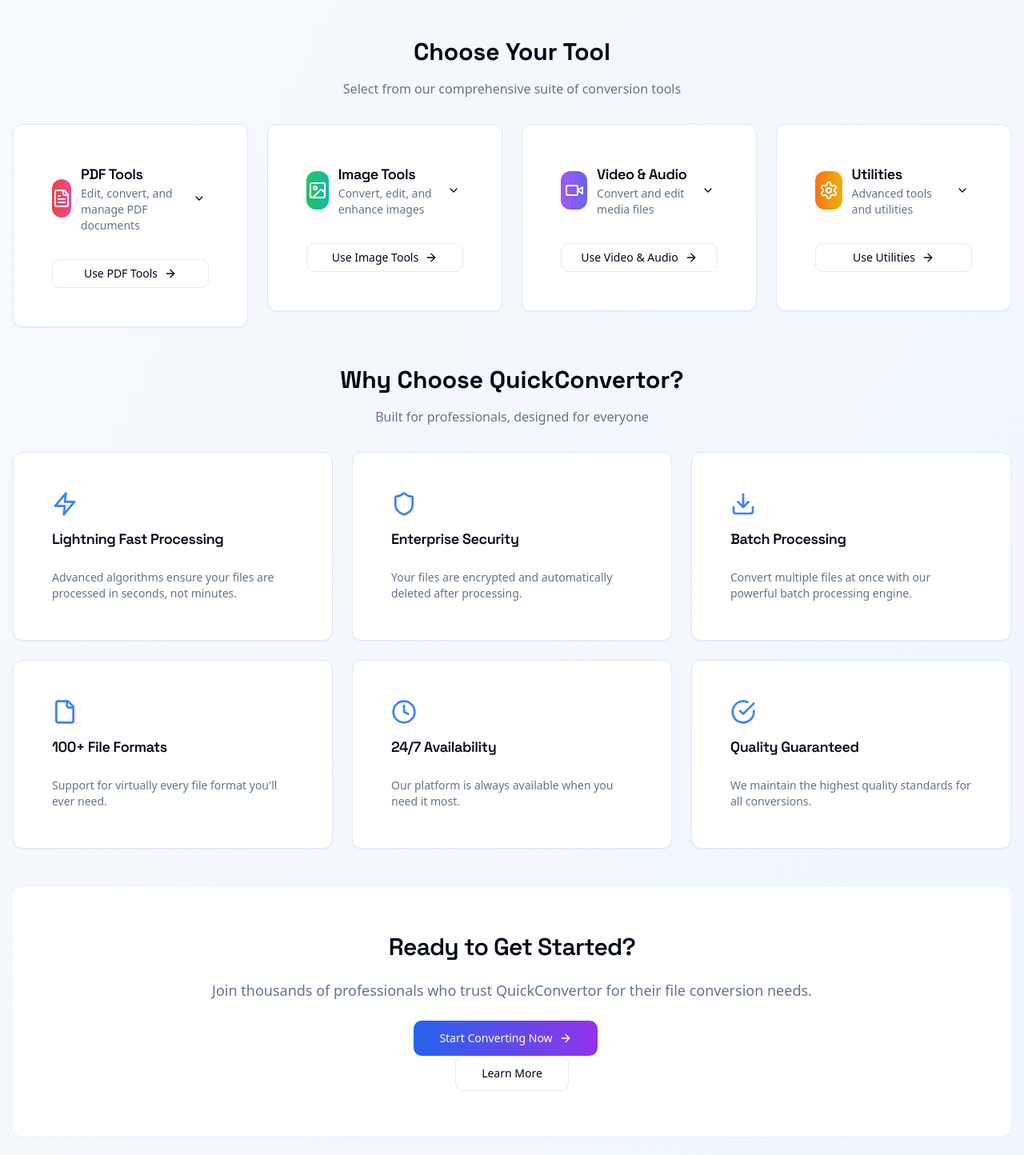
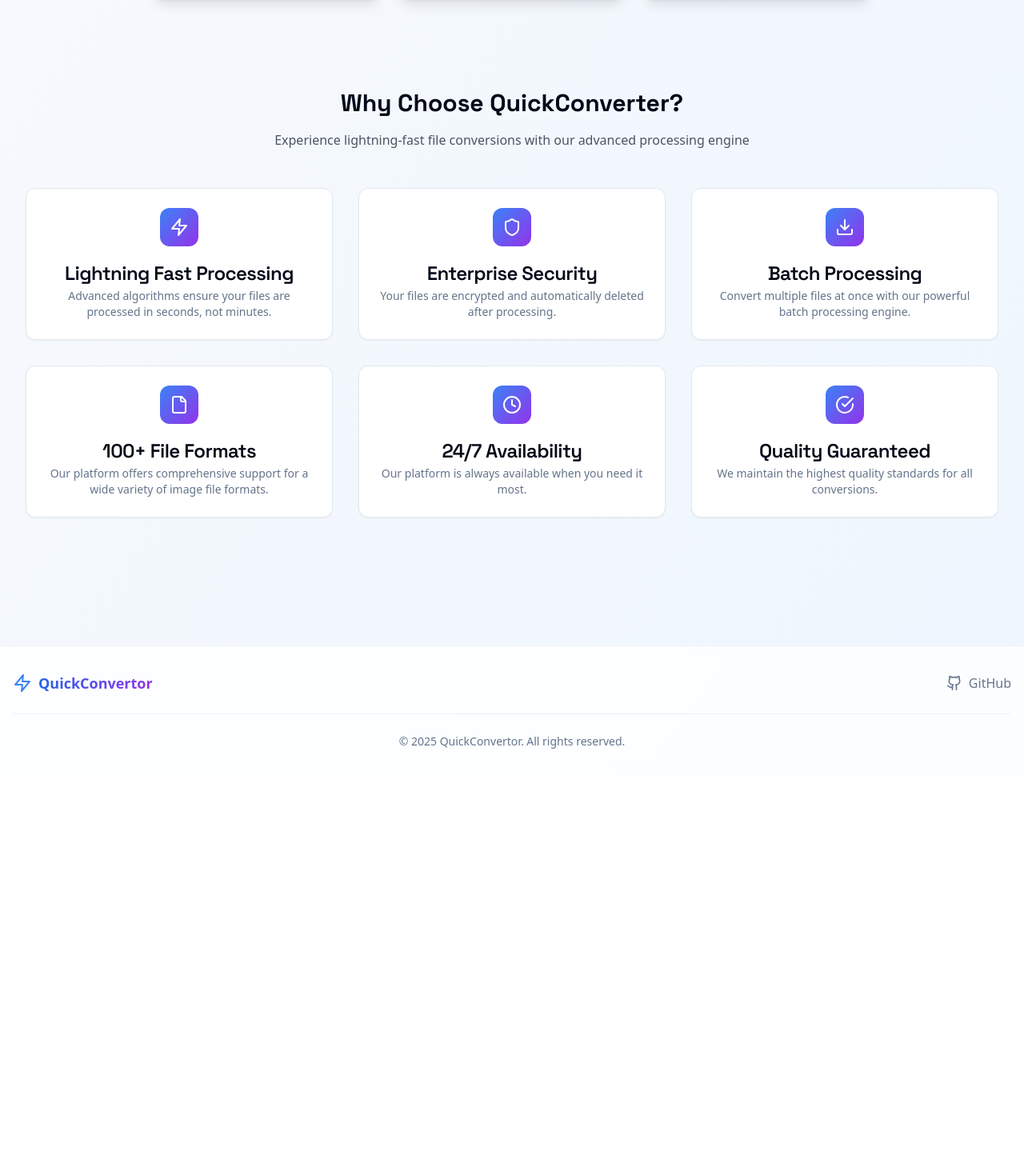
Before and after one commit to aakashsharma7/QuickConverter, a Next.js app: page / in a window 1280 px wide. Shown: the part 826-2270 px from the top of the page at 80% size. After the commit the page ends 1795 px from the top, so only its background shows below. Built offline with nearby package versions, Linux system fonts and the light colour scheme.

Commit message:
Added an enhanced dashboard UI with animated hero section, feature cards, analytics modal, detailed statistics section, and smooth Framer Motion animations for headers, cards, icons, and micro-interactions including theme toggle and footer elements.

```diff
--- a/app/page.tsx
+++ b/app/page.tsx
@@ -2,6 +2,7 @@
 
 import { useState } from 'react'
 import { motion } from 'framer-motion'
+import Link from 'next/link'
 import {
   FileText,
   Image,
@@ -53,6 +54,9 @@
     color: 'from-green-500 to-teal-500',
     tools: [
       { name: 'Format Converter', description: 'JPG, PNG, WebP, and more', icon: Image },
+      { name: 'Image to PDF', description: 'Convert JPG, PNG, WebP, TIFF to PDF', icon: FileText },
+      { name: 'SVG to ICO', description: 'Convert SVG files to ICO format', icon: Image },
+      { name: 'ICO to SVG', description: 'Convert ICO files to SVG format', icon: Image },
       { name: 'Background Remover', description: 'Remove image backgrounds', icon: Image },
       { name: 'Watermark Remover', description: 'Remove watermarks from images', icon: Shield },
       { name: 'Image Compressor', description: 'Reduce file size while maintaining quality', icon: Zap },
@@ -90,6 +94,7 @@
   const [selectedCategory, setSelectedCategory] = useState('all')
   const [isUploading, setIsUploading] = useState(false)
   const [uploadProgress, setUploadProgress] = useState(0)
+  const [uploadStatus, setUploadStatus] = useState<string>('')
   const [uploadedFiles, setUploadedFiles] = useState<File[]>([])
   const [showConversionModal, setShowConversionModal] = useState(false)
   const [showAnalytics, setShowAnalytics] = useState(false)
@@ -99,14 +104,16 @@
   const handleFileUpload = async (files: File[]) => {
     setIsUploading(true)
     setUploadProgress(0)
+    setUploadStatus('uploading')
 
-    // Simulate upload progress
+    // Simulate upload progress with more realistic timing
     const interval = setInterval(() => {
       setUploadProgress(prev => {
         if (prev >= 100) {
           clearInterval(interval)
           setIsUploading(false)
           setUploadedFiles(files)
+          setUploadStatus('completed')
           setShowConversionModal(true)
           toast({
             title: "Upload Complete!",
@@ -114,9 +121,15 @@
           })
           return 100
         }
-        return prev + 10
+
+        // More realistic progress simulation
+        let increment = Math.random() * 20 + 10 // 10-30% increments
+        if (prev > 80) {
+          increment = Math.random() * 8 + 2 // Slower progress near completion
+        }
+        return Math.min(prev + increment, 100)
       })
-    }, 200)
+    }, 150 + Math.random() * 200) // Random interval between 150-350ms
   }
 
   const handleToolSelect = (toolName: string) => {
@@ -146,7 +159,7 @@
   return (
     <div className="min-h-screen bg-gradient-to-br from-slate-50 to-blue-50 dark:from-slate-900 dark:to-slate-800">
       {/* Header */}
-      <header className="sticky top-0 z-50 glass dark:glass-dark border-b border-white/20">
+        <header className="sticky top-4 z-50 backdrop-blur-md bg-white/80 dark:bg-slate-900/80 border border-white/20 shadow-lg rounded-2xl mx-4">
         <div className="container mx-auto px-4 py-4">
           <div className="flex items-center justify-between">
             <motion.div
@@ -224,7 +237,6 @@
                 </motion.p>
               </div>
             </motion.div>
-
             <div className="flex items-center space-x-4">
               <Button
                 variant="ghost"
@@ -245,7 +257,6 @@
                 <BarChart3 className="w-4 h-4 mr-2" />
                 Analytics
               </Button>
-
               <Button variant="gradient" className="hidden sm:flex">
                 <Upload className="w-4 h-4 mr-2" />
                 Upload Files
@@ -255,7 +266,7 @@
         </div>
       </header>
 
-      <main className="container mx-auto px-4 py-8">
+      <main className="container mx-auto px-4 py-8 pt-8">
         {/* Hero Section */}
         <motion.section
           initial={{ opacity: 0, y: 20 }}
@@ -275,20 +286,32 @@
           </p>
 
           {/* Upload Zone */}
-          <div className="max-w-2xl mx-auto mb-8">
+          <motion.div
+            className="max-w-2xl mx-auto mb-8"
+            initial={{ opacity: 0, y: 20 }}
+            animate={{ opacity: 1, y: 0 }}
+            transition={{ delay: 0.4, duration: 0.6, ease: "easeOut" }}
+            whileHover={{
+              scale: 1.02,
+              transition: { duration: 0.2 }
+            }}
+          >
             <FileUploadZone
-              onUpload={handleFileUpload}
+              onFilesSelected={handleFileUpload}
               isUploading={isUploading}
-              progress={uploadProgress}
+              uploadProgress={uploadProgress}
+              uploadStatus={uploadStatus}
             />
-          </div>
+          </motion.div>
+
+
 
           {/* Stats */}
           <div className="grid grid-cols-1 md:grid-cols-3 gap-6 max-w-4xl mx-auto">
             <motion.div
               initial={{ opacity: 0, y: 20 }}
               animate={{ opacity: 1, y: 0 }}
-              className="glass dark:glass-dark p-6 rounded-xl"
+              className="backdrop-blur-md bg-white/60 dark:bg-slate-800/60 border border-white/20 dark:border-slate-700/20 p-6 rounded-xl shadow-lg"
               whileHover={{
                 scale: 1.05,
                 y: -5,
@@ -323,7 +346,7 @@
             <motion.div
               initial={{ opacity: 0, y: 20 }}
               animate={{ opacity: 1, y: 0 }}
-              className="glass dark:glass-dark p-6 rounded-xl"
+              className="backdrop-blur-md bg-white/60 dark:bg-slate-800/60 border border-white/20 dark:border-slate-700/20 p-6 rounded-xl shadow-lg"
               whileHover={{
                 scale: 1.05,
                 y: -5,
@@ -358,7 +381,7 @@
             <motion.div
               initial={{ opacity: 0, y: 20 }}
               animate={{ opacity: 1, y: 0 }}
-              className="glass dark:glass-dark p-6 rounded-xl"
+              className="backdrop-blur-md bg-white/60 dark:bg-slate-800/60 border border-white/20 dark:border-slate-700/20 p-6 rounded-xl shadow-lg"
               whileHover={{
                 scale: 1.05,
                 y: -5,
@@ -392,178 +415,92 @@
           </div>
         </motion.section>
 
-        {/* Tool Categories */}
-        <section className="mb-12">
+
+
+        {/* Features Section */}
+        <section className="py-16">
+          <div className="container mx-auto px-4">
             <motion.div
               initial={{ opacity: 0, y: 20 }}
               animate={{ opacity: 1, y: 0 }}
-            className="text-center mb-8"
+              transition={{ duration: 0.6 }}
+              className="text-center mb-12"
             >
-            <motion.h3
-              className="text-3xl font-bold mb-4"
-              initial={{ opacity: 0, y: 10 }}
-              animate={{ opacity: 1, y: 0 }}
-              transition={{ delay: 0.1, duration: 0.6 }}
-              whileHover={{
-                scale: 1.02,
-                textShadow: "0 0 10px rgba(59, 130, 246, 0.3)"
-              }}
-            >
-              Choose Your Tool
-            </motion.h3>
-            <motion.p
-              className="text-muted-foreground"
-              initial={{ opacity: 0, y: 10 }}
-              animate={{ opacity: 1, y: 0 }}
-              transition={{ delay: 0.2, duration: 0.6 }}
-              whileHover={{
-                scale: 1.01,
-                color: "hsl(var(--foreground))"
-              }}
-            >
-              Select from our comprehensive suite of conversion tools
-            </motion.p>
+              <h2 className="text-3xl font-bold mb-4">Why Choose QuickConverter?</h2>
+              <p className="text-gray-600 dark:text-gray-400 max-w-2xl mx-auto">
+                Experience lightning-fast file conversions with our advanced processing engine
+              </p>
             </motion.div>
 
-          <div className="grid grid-cols-1 md:grid-cols-2 lg:grid-cols-4 gap-6">
-            {toolCategories.map((category, index) => (
-              <motion.div
-                key={category.id}
-                initial={{ opacity: 0, y: 20 }}
-                animate={{ opacity: 1, y: 0 }}
-                transition={{ delay: index * 0.1 }}
-              >
-                <ToolCard
-                  category={category}
-                  onToolSelect={handleToolSelect}
-                />
-              </motion.div>
-            ))}
-          </div>
-        </section>
-
-        {/* Features Section */}
-        <section className="mb-12">
-          <motion.div
-            initial={{ opacity: 0, y: 20 }}
-            animate={{ opacity: 1, y: 0 }}
-            className="text-center mb-8"
-          >
-            <motion.h3
-              className="text-3xl font-bold mb-4"
-              initial={{ opacity: 0, y: 10 }}
-              animate={{ opacity: 1, y: 0 }}
-              transition={{ delay: 0.1, duration: 0.6 }}
-              whileHover={{
-                scale: 1.02,
-                textShadow: "0 0 10px rgba(59, 130, 246, 0.3)"
-              }}
-            >
-              Why Choose QuickConvertor?
-            </motion.h3>
-            <motion.p
-              className="text-muted-foreground"
-              initial={{ opacity: 0, y: 10 }}
-              animate={{ opacity: 1, y: 0 }}
-              transition={{ delay: 0.2, duration: 0.6 }}
-              whileHover={{
-                scale: 1.01,
-                color: "hsl(var(--foreground))"
-              }}
-            >
-              Built for professionals, designed for everyone
-            </motion.p>
-          </motion.div>
-
-          <div className="grid grid-cols-1 md:grid-cols-2 lg:grid-cols-3 gap-6">
+            <div className="grid md:grid-cols-3 gap-8">
               {[
                 {
-                icon: Zap,
                   title: "Lightning Fast Processing",
-                description: "Advanced algorithms ensure your files are processed in seconds, not minutes."
+                  description: "Advanced algorithms ensure your files are processed in seconds, not minutes.",
+                  icon: Zap
                 },
                 {
-                icon: Shield,
                   title: "Enterprise Security",
-                description: "Your files are encrypted and automatically deleted after processing."
+                  description: "Your files are encrypted and automatically deleted after processing.",
+                  icon: Shield
                 },
                 {
-                icon: Download,
                   title: "Batch Processing",
-                description: "Convert multiple files at once with our powerful batch processing engine."
+                  description: "Convert multiple files at once with our powerful batch processing engine.",
+                  icon: Download
                 },
                 {
-                icon: File,
                   title: "100+ File Formats",
-                description: "Support for virtually every file format you'll ever need."
+                  description: "Our platform offers comprehensive support for a wide variety of image file formats.",
+                  icon: File
                 },
                 {
-                icon: Clock,
                   title: "24/7 Availability",
-                description: "Our platform is always available when you need it most."
+                  description: "Our platform is always available when you need it most.",
+                  icon: Clock
                 },
                 {
-                icon: CheckCircle,
                   title: "Quality Guaranteed",
-                description: "We maintain the highest quality standards for all conversions."
+                  description: "We maintain the highest quality standards for all conversions.",
+                  icon: CheckCircle
                 }
               ].map((feature, index) => (
                 <motion.div
-                key={index}
+                  key={feature.title}
                   initial={{ opacity: 0, y: 20 }}
                   animate={{ opacity: 1, y: 0 }}
-                transition={{ delay: index * 0.1 }}
+                  transition={{ duration: 0.6, delay: index * 0.1 }}
+                  whileHover={{ y: -5, scale: 1.02 }}
+                  whileTap={{ scale: 0.98 }}
                 >
-                <Card className="h-full tool-card">
-                  <CardHeader>
-                    <feature.icon className="w-8 h-8 text-blue-500 mb-2" />
-                    <CardTitle className="text-lg">{feature.title}</CardTitle>
+                  <Card className="group h-full hover:shadow-lg transition-all duration-300">
+                    <CardHeader className="text-center">
+                      <motion.div
+                        className="w-12 h-12 mx-auto mb-4 rounded-lg bg-gradient-to-br from-blue-500 to-purple-600 flex items-center justify-center"
+                        whileHover={{ rotate: 360, scale: 1.1 }}
+                        transition={{ duration: 0.3 }}
+                      >
+                        <feature.icon className="w-6 h-6 text-white" />
+                      </motion.div>
+                      <CardTitle className="group-hover:text-blue-600 transition-colors">
+                        {feature.title}
+                      </CardTitle>
+                      <CardDescription className="group-hover:text-gray-700 dark:group-hover:text-gray-300 transition-colors">
+                        {feature.description}
+                      </CardDescription>
                     </CardHeader>
-                  <CardContent>
-                    <CardDescription>{feature.description}</CardDescription>
-                  </CardContent>
                   </Card>
                 </motion.div>
               ))}
             </div>
+          </div>
         </section>
 
-        {/* CTA Section */}
-        <motion.section
-          initial={{ opacity: 0, y: 20 }}
-          animate={{ opacity: 1, y: 0 }}
-          className="text-center"
-        >
-          <Card className="glass dark:glass-dark p-8">
-            <CardHeader>
-              <motion.div
-                initial={{ opacity: 0, y: 10 }}
-                animate={{ opacity: 1, y: 0 }}
-                transition={{ delay: 0.1, duration: 0.6 }}
-              >
-                <CardTitle className="text-3xl mb-4">Ready to Get Started?</CardTitle>
-              </motion.div>
-              <motion.div
-                initial={{ opacity: 0, y: 10 }}
-                animate={{ opacity: 1, y: 0 }}
-                transition={{ delay: 0.2, duration: 0.6 }}
-              >
-                <CardDescription className="text-lg">
-                  Join thousands of professionals who trust QuickConvertor for their file conversion needs.
-                </CardDescription>
-              </motion.div>
-            </CardHeader>
-            <CardContent>
-              <Button size="lg" variant="gradient" className="mr-4">
-                Start Converting Now
-                <ArrowRight className="w-4 h-4 ml-2" />
-              </Button>
-              <Button size="lg" variant="outline">
-                Learn More
-              </Button>
-            </CardContent>
-          </Card>
-        </motion.section>
+
+
+
+
+
       </main>
 
       {/* Footer */}
```
Lines whose indentation alone changed are shown as unchanged.
